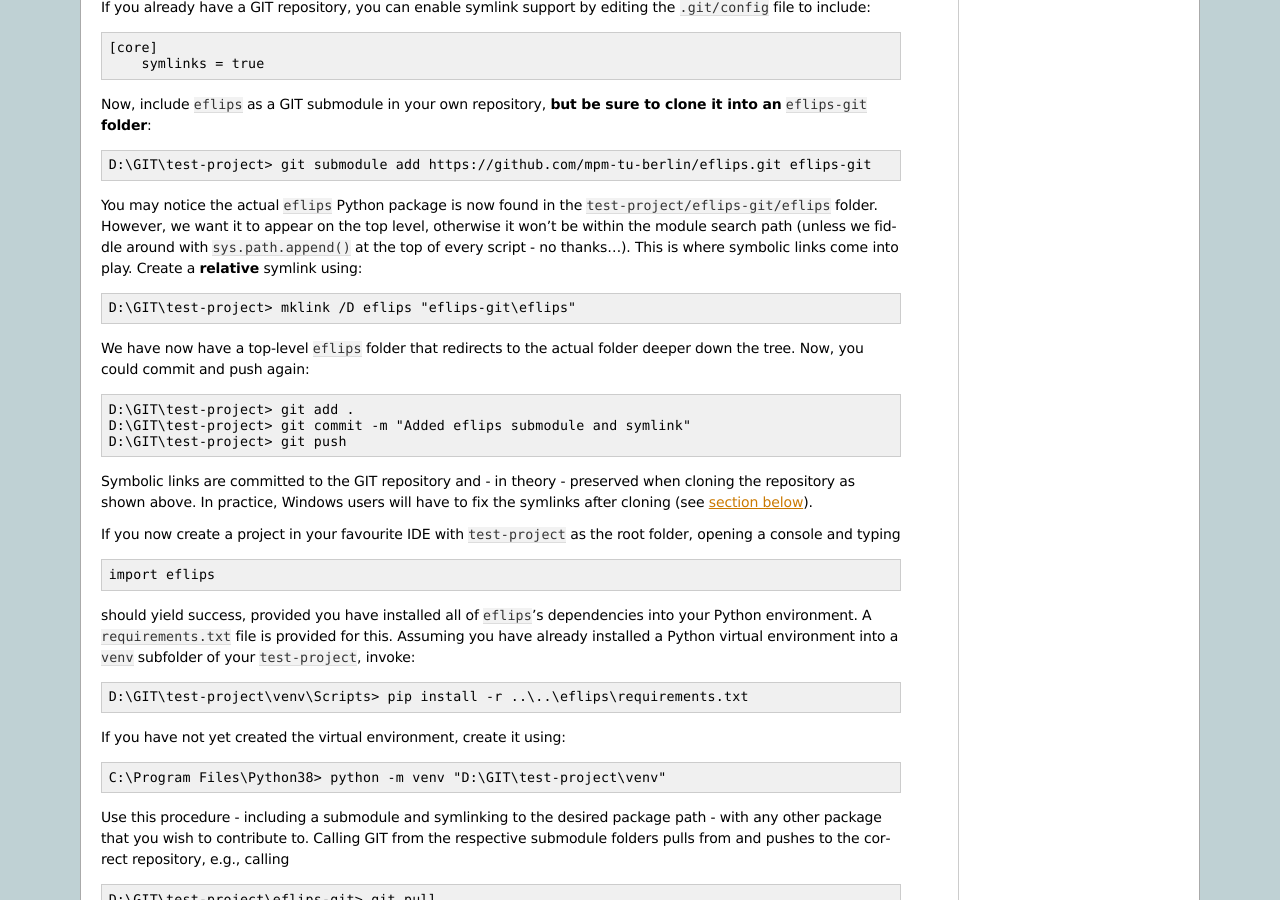
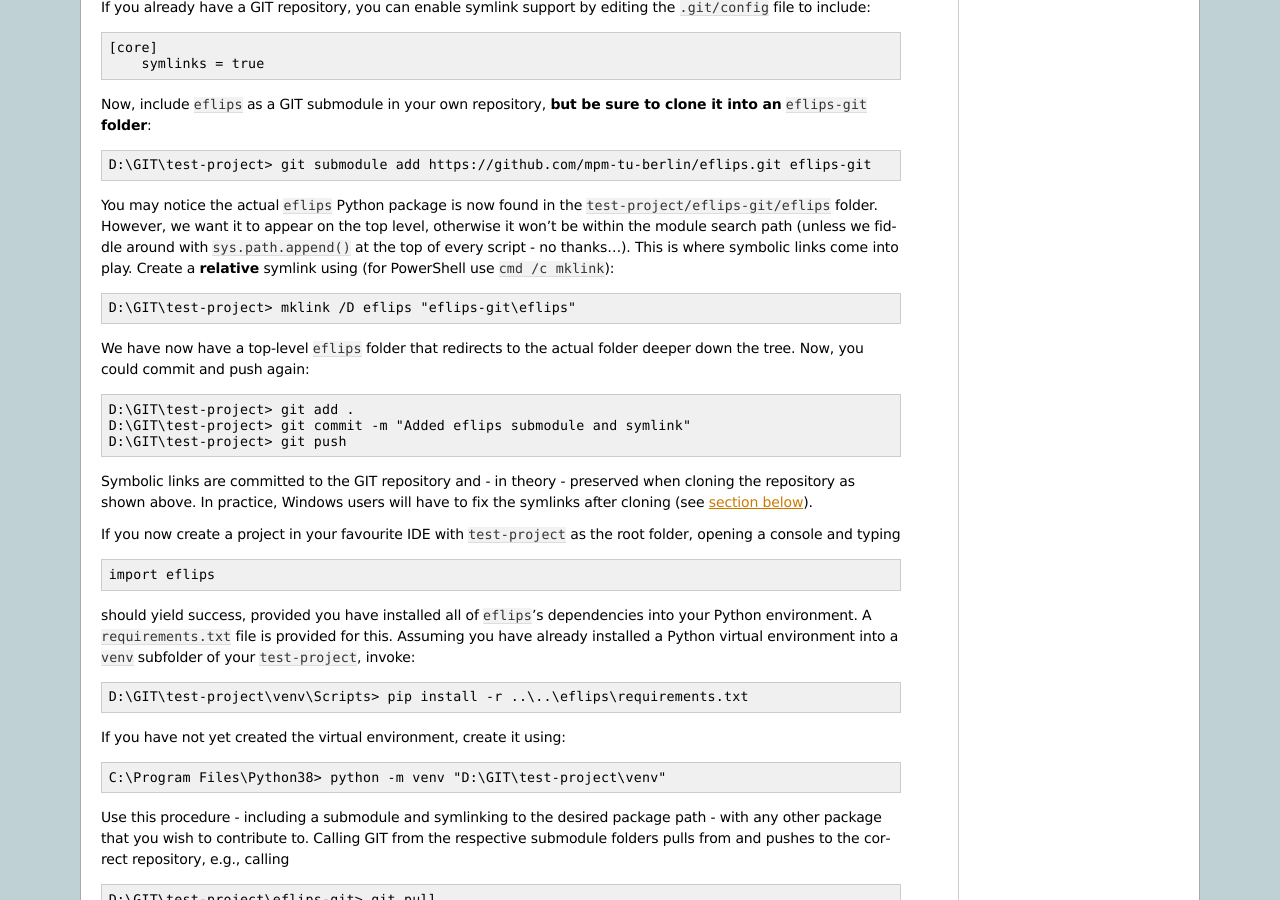
Before and after one commit to mpm-tu-berlin/eflips, a Sphinx documentation site: the page built from eflips/docs/developer_guide.rst, in a window 1280 px wide and 900 px high, scrolled down 1246 px. Built offline with Sphinx 7.4.7, drawn with Linux system fonts in a browser that asks for light colours.

Commit message:
Added note for PowerShell users

```diff
--- a/eflips/docs/developer_guide.rst
+++ b/eflips/docs/developer_guide.rst
@@ -53,7 +53,7 @@ Now, include ``eflips`` as a GIT submodule in your own repository, **but be sure
 
     D:\GIT\test-project> git submodule add https://github.com/mpm-tu-berlin/eflips.git eflips-git
 
-You may notice the actual ``eflips`` Python package is now found in the ``test-project/eflips-git/eflips`` folder. However, we want it to appear on the top level, otherwise it won't be within the module search path (unless we fiddle around with ``sys.path.append()`` at the top of every script - no thanks...). This is where symbolic links come into play. Create a **relative** symlink using:
+You may notice the actual ``eflips`` Python package is now found in the ``test-project/eflips-git/eflips`` folder. However, we want it to appear on the top level, otherwise it won't be within the module search path (unless we fiddle around with ``sys.path.append()`` at the top of every script - no thanks...). This is where symbolic links come into play. Create a **relative** symlink using (for PowerShell use ``cmd /c mklink``):
 
 .. code-block:: none
 
```
